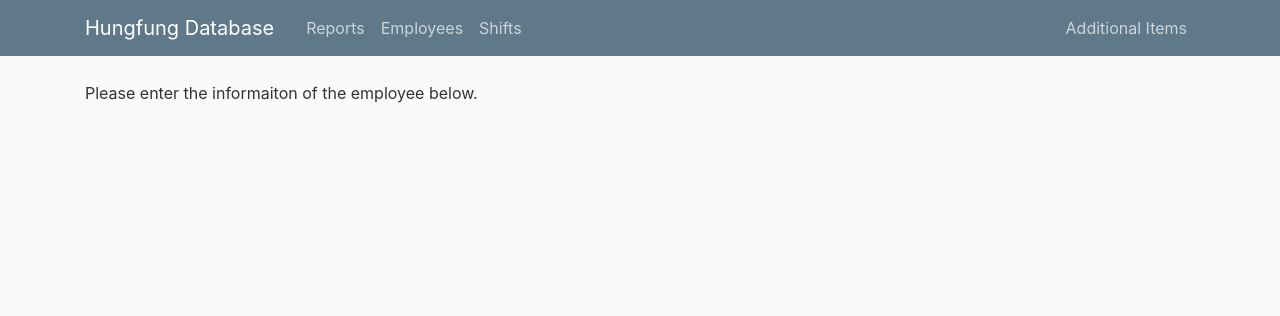
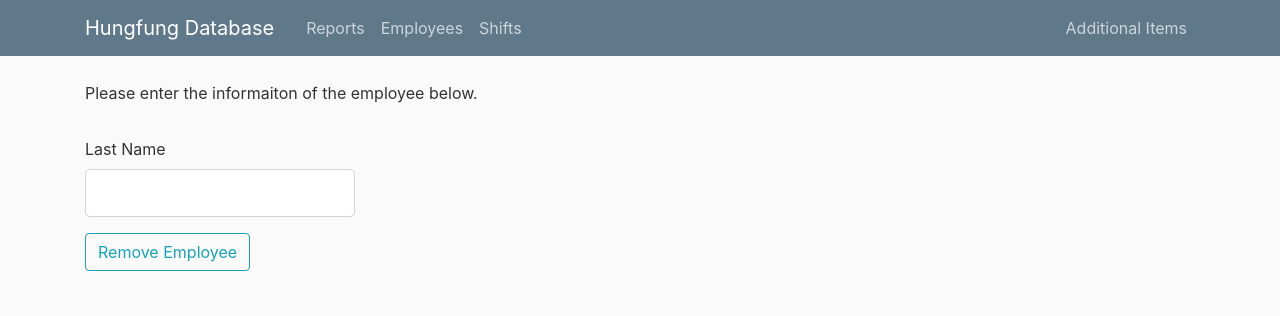
Before and after one commit to ShahramZaheri/cmpt354project, a Flask app: page /employee/remove_employee in a window 1280 px wide. Shown: the top 316 px of the page. Run offline with Flask 2, Linux system fonts and the light colour scheme; some libraries are stand-ins or nearby versions.

Commit message:
Remove is working

```diff
--- a/flaskr/__init__.py
+++ b/flaskr/__init__.py
@@ -2,7 +2,7 @@ import os
 import sqlite3
 
 from flask import Flask, render_template, url_for, flash, redirect, request
-from forms import NewEmployeeForm, update_employee_info_form
+from forms import NewEmployeeForm, update_employee_info_form, remove_employee_form
 
 
 def create_app(test_config=None):
@@ -72,7 +72,21 @@ def create_app(test_config=None):
 
         @app.route('/employee/remove_employee', methods=['GET', 'POST'])
         def removeEmployee():
-                form=NewEmployeeForm()
+                form=remove_employee_form()
+                if form.validate_on_submit():
+                        #print('Is it working?')
+                        conn = sqlite3.connect("instance/flaskr.sqlite")
+                        c = conn.cursor()
+                        #Remove the employee from the 'employee' table
+                        query = 'DELETE FROM employee WHERE lname=(?)'
+                        c.execute(query, (
+                        form.employee_last_name.data,
+                        )) #Execute the query
+                        conn.commit() #Commit the changes
+                        flash(f'employee {form.employee_last_name.data} removed from db', 'success')
+                        # flash("New employee added to database successfully")
+                        return redirect(url_for('removeEmployee'))
+
                 return render_template('removeEmployee.html', form=form)
 
         @app.route('/report/employeeinfo', methods=['GET', 'POST'])
--- a/flaskr/templates/removeEmployee.html
+++ b/flaskr/templates/removeEmployee.html
@@ -2,4 +2,33 @@
 {% block content %}
 
 <p>Please enter the informaiton of the employee below.</p>
+
+<form method="POST" action="">
+    {{ form.hidden_tag() }}
+    <fieldset class="form-group">
+    </fieldset>
+    <div class="form-row">
+
+      <!-- last name -->
+
+      <div class="form-group col-md-3">
+        {{ form.employee_last_name.label(class="form-control-label") }}
+
+        {% if form.employee_last_name.errors %}
+        {{ form.employee_last_name(class="form-control form-control-lg is-invalid") }}
+        <div class="invalid-feedback">
+          {% for error in form.employee_last_name.errors %}
+          <span>{{ error }}</span>
+          {% endfor %}
+        </div>
+        {% else %}
+        {{ form.employee_last_name(class="form-control form-control-lg") }}
+        {% endif %}
+      </div>
+
+    </div>
+      <div class="form-group">
+        {{ form.submit(class="btn btn-outline-info") }}
+      </div>
+  </form>
 {% endblock content %}
--- a/forms.py
+++ b/forms.py
@@ -28,3 +28,7 @@ class NewEmployeeForm(FlaskForm):
 class update_employee_info_form(FlaskForm):
     employee_SIN = StringField('Social Insurance Number (SIN)', validators=[DataRequired(), Length(min=1, max=25)])
     submit = SubmitField('Find Employee')
+
+class remove_employee_form(FlaskForm):
+    employee_last_name = StringField('Last Name', validators=[DataRequired(), Length(min=1, max=25)])
+    submit = SubmitField('Remove Employee')
```
